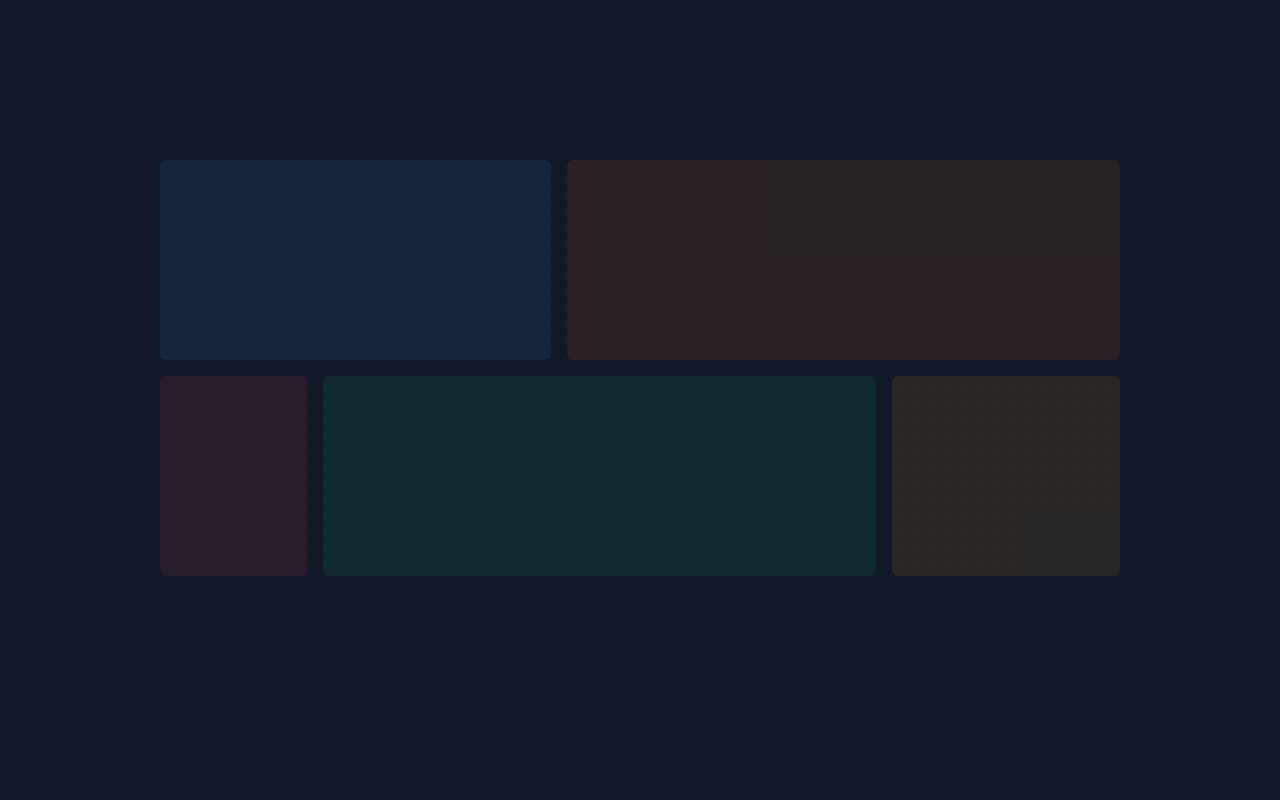
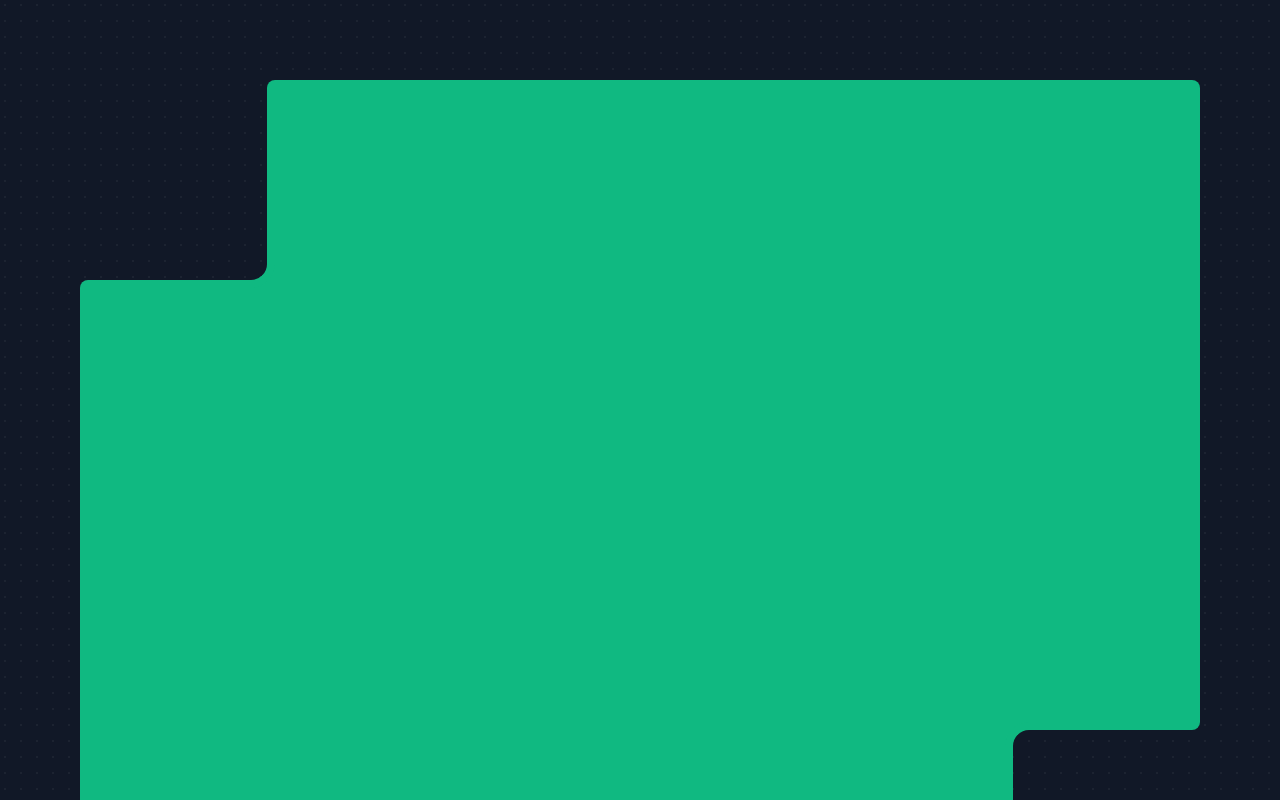
Before and after one commit to deve-jay/Portro, a React (Vite) app: page / in a window 1280 px wide. Shown: the top 800 px of the page. Built offline with nearby package versions, Linux system fonts and the light colour scheme; what tailwindcss-brand-colors would draw is missing.

Commit message:
roundedness

```diff
--- a/src/components/Grid.tsx
+++ b/src/components/Grid.tsx
@@ -1,13 +1,13 @@
 const Grid = () => {
   return (
-    <div className="grid grid-cols-12 grid-rows-4 auto-row-[300px] my-40 gap-4 mx-40 relative opacity-10">
-      <div className="h-[200px] col-span-5 bg-blue-500 rounded-md" />
-      <div className="h-[200px] col-span-7 bg-orange-500 rounded-md" />
-      <div className="h-[200px] col-span-2 bg-red-500 rounded-md" />
-      <div className="h-[200px] col-span-7  bg-emerald-500 rounded-md" />
-      <div className="h-[200px] col-span-3 bg-amber-500 rounded-md" />
-      <div className="h-[200px] col-span-9 bg-facebook rounded-md" />
-      <div className="h-[200px] col-span-3 bg-instagram rounded-md" />
+    <div className="grid grid-cols-12 auto-row-[400px] my-20 mx-20 relative opacity-100 rounded-md">
+      <div className="h-[100px] col-span-2 bg-emerald-500/0 border-b-8 border-r-8  rounded-br-3xl border-emerald-500 self-baseline mt-[6.25rem] translate-x-2 translate-y-2" />
+      <div className="h-[200px] col-span-10 bg-emerald-500 rounded-t-lg" />
+      <div className="h-[450px] col-span-4 bg-emerald-500 rounded-tl-lg" />
+      <div className="h-[450px] col-span-5 bg-emerald-500   " />
+      <div className="h-[450px] col-span-3 bg-emerald-500  rounded-br-lg " />
+      <div className="h-[200px] col-span-10 bg-emerald-500  rounded-b-lg " />
+      <div className="h-[200px] col-span-2 bg-emerald-500/0 border-t-8 border-l-8 rounded-tl-3xl mb-[6.25rem] -translate-x-2 -translate-y-2 border-emerald-500" />
     </div>
   );
 };
```
Also changed, not shown: src/App.tsx (line endings or trailing spaces).
